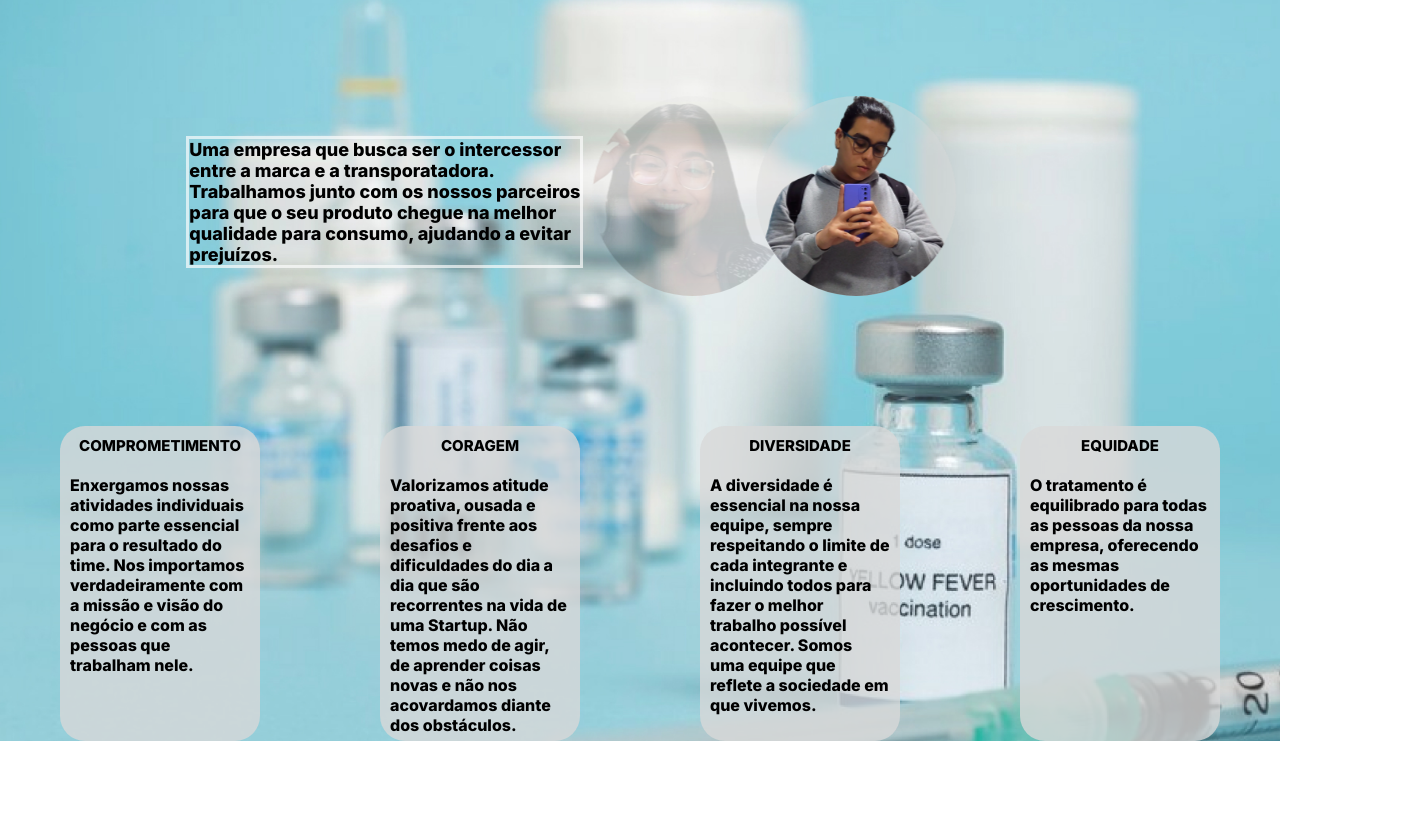
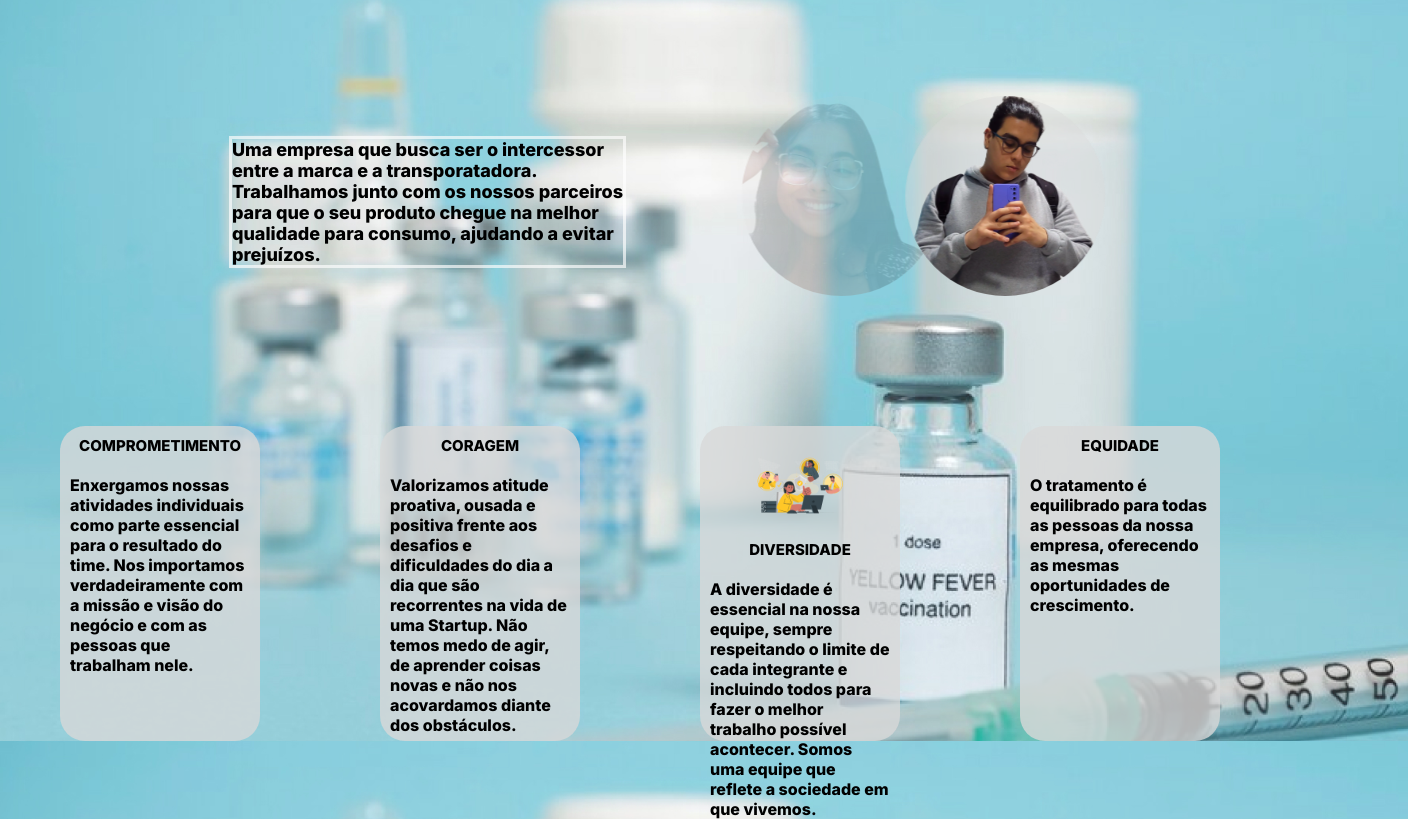
Before and after one commit to grupo-7-1CCO-FrozenTime/FrozenTime, a plain HTML site: page siteInstitucional/sobre.html in a window 1280 px wide. Shown: the part 61-880 px from the top of the page, 1408 px wide, since content can reach past the window. Before the commit the page ends 802 px from the top, so only its background shows below. Drawn offline with Linux system fonts and the light colour scheme.

Commit message:
alterado o sobre.css e  sobre.html

```diff
--- a/siteInstitucional/sobre.css
+++ b/siteInstitucional/sobre.css
@@ -42,6 +42,7 @@ body {
     justify-content: space-evenly;
     padding: 30px;
     margin: 10%;
+    width: 100%;
 }
 
 #divQuemSomos h1 {
@@ -94,6 +95,13 @@ body {
 .card h1 {
     font-size: 15px;
 }
+    .card img{
+        margin-left: 40px;
+        align-items: center;
+        justify-content: center;
+        width: 100px;
+        height: 100px;
+    }
 
 .pic-ctn {
     width: 100vw;
--- a/siteInstitucional/sobre.html
+++ b/siteInstitucional/sobre.html
@@ -46,6 +46,7 @@
                     acovardamos diante dos obstáculos.</P>
                 </div>
                 <div class="card">
+                    <img src="img/diversidade.png" alt="">
                     <p>
                     <h1>DIVERSIDADE</h1> <br>
                     A diversidade é essencial na nossa equipe, sempre respeitando o limite de cada integrante e
```
Also changed, not shown: siteInstitucional/img/diversidade.png (added).
